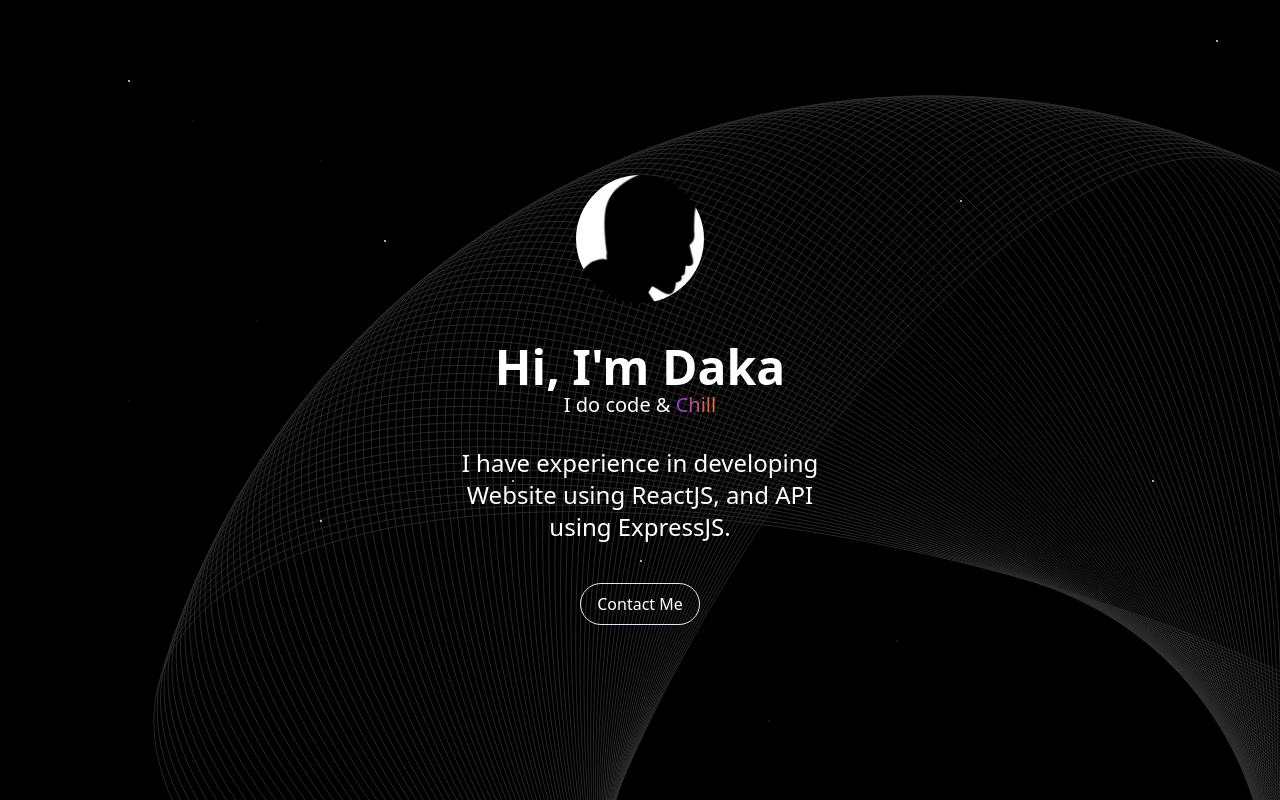
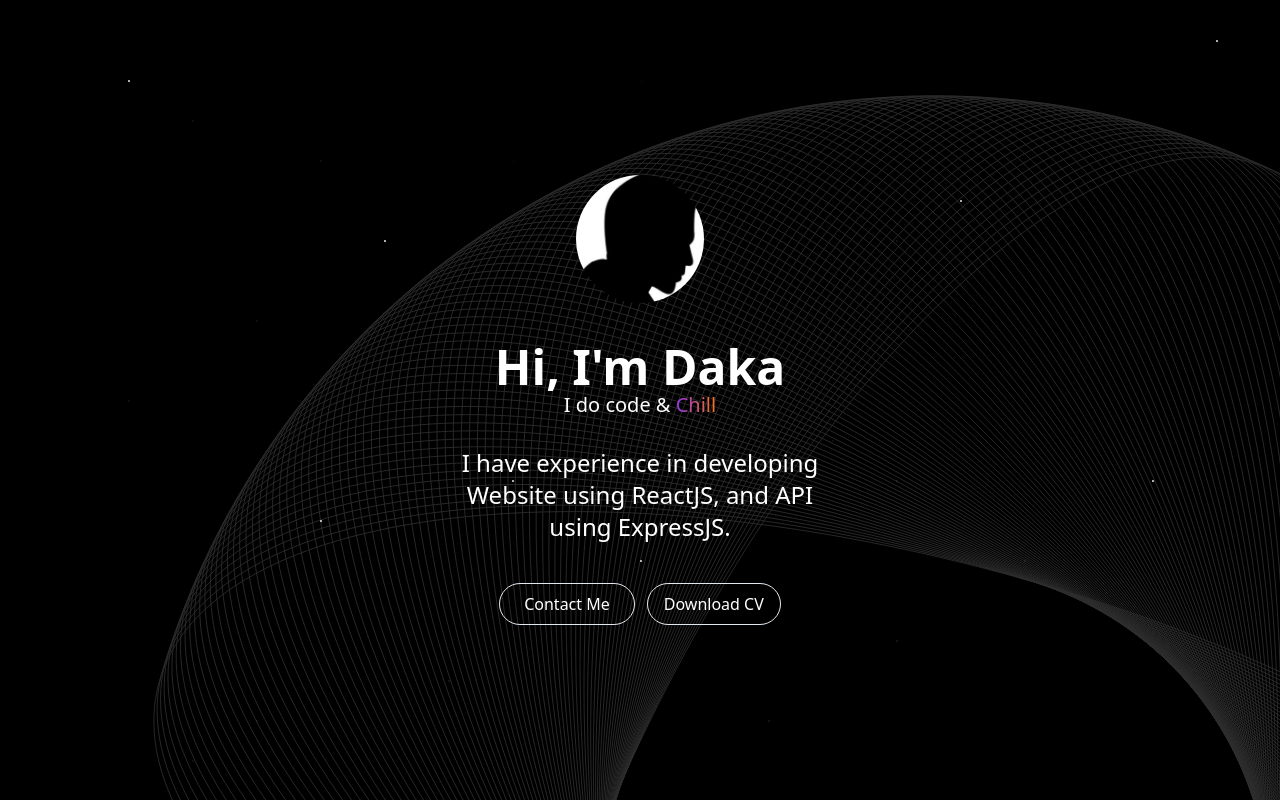
Before and after one commit to wamandaka/portfolio-2024-05-18, a React (Vite) app: page / in a window 1280 px wide. Built offline with nearby package versions, Linux system fonts and the light colour scheme.

Commit message:
add download cv button

```diff
--- a/src/components/Hero.jsx
+++ b/src/components/Hero.jsx
@@ -21,12 +21,22 @@ const Hero = () => {
           I have experience in developing Website using ReactJS, and API using
           ExpressJS.
         </h2>
-        <a
-          href="mailto:wamandaka122@gmail.com"
-          className="border border-gray px-4 py-2 mt-10 rounded-full hover:bg-white hover:text-black hover:border-white transition-all duration-300"
-        >
-          Contact Me
-        </a>
+        <div className="flex justify-center items-center gap-3">
+          <a
+            href="mailto:wamandaka122@gmail.com"
+            className="border border-gray px-6 py-2 mt-10 rounded-full hover:bg-white hover:text-black hover:border-white transition-all duration-300"
+          >
+            Contact Me
+          </a>
+          <a
+            href="https://drive.google.com/file/d/1UByVaKSVwxuFtffr7aFORgSQFweYdrtH/view"
+            target="_blank"
+            rel="noreferrer"
+            className="border border-gray px-4 py-2 mt-10 rounded-full hover:bg-white hover:text-black hover:border-white transition-all duration-300"
+          >
+            Download CV
+          </a>
+        </div>
       </div>
     </>
   );
```
